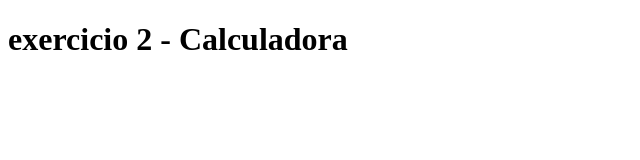
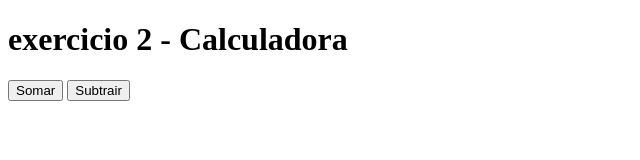
Before and after one commit to Madujoy/dudajoy-portifolio, a plain HTML site: page exercicio2/exercicio2.html in a window 1280 px wide. Shown: the whole page, without its empty margins (0-640 px from the left). Drawn offline with Linux system fonts and the light colour scheme.

Commit message:
Add files via upload

```diff
--- a/exercicio2/exercicio2.html
+++ b/exercicio2/exercicio2.html
@@ -8,6 +8,8 @@
 <body>
     <h1>exercicio 2 - Calculadora</h1>
 
+    <button onclick="somar()">Somar</button>
+     <button onclick="somar()">Subtrair</button>
 
     <script src="script2.js"></script>
 </body>
--- a/exercicio2/script2.js
+++ b/exercicio2/script2.js
@@ -0,0 +1,9 @@
+function somar(){
+    let num1 = Number(window.prompt("digite aqui o primeiro numero"));
+    let num2 = Number(window.prompt("digite o segundo numero"));
+
+    let resultado = num1 + num2;
+    alert("o resultado é" + resultado + ".")
+
+
+}
```
